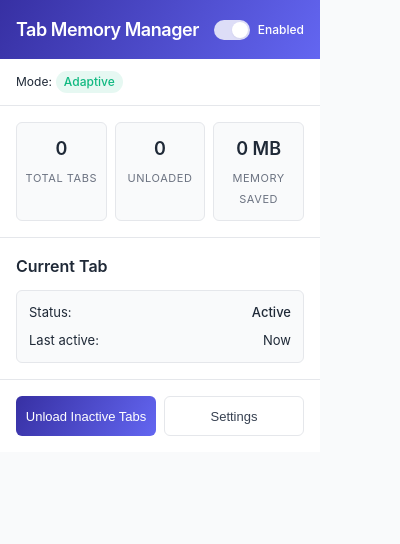
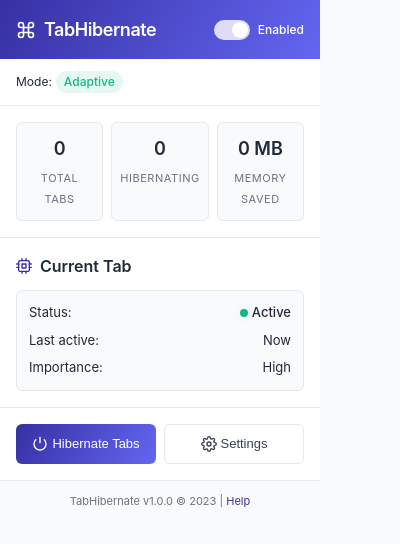
Before and after one commit to sivaratrisrinivas/tabHibernate, a browser extension: page popup.html in a window 400 px wide. Drawn offline with Linux system fonts and the light colour scheme; a web font is replaced by a local one.

Commit message:
feat: Update popup.html for branding and UI enhancements
- Changed title and header from "Tab Memory Manager" to "TabHibernate".
- Updated status label from "Unloaded" to "Hibernating" for clarity.
- Added importance indicator for the current tab.
- Enhanced action buttons with icons and updated text for better user experience.
- Introduced a footer with version info and help link.

```diff
--- a/popup.html
+++ b/popup.html
@@ -4,14 +4,22 @@
 <head>
     <meta charset="UTF-8">
     <meta name="viewport" content="width=device-width, initial-scale=1.0">
-    <title>Tab Memory Manager</title>
+    <title>TabHibernate</title>
     <link rel="stylesheet" href="popup.css">
 </head>
 
 <body>
     <div class="container">
         <header>
-            <h1>Tab Memory Manager</h1>
+            <h1>
+                <svg xmlns="http://www.w3.org/2000/svg" viewBox="0 0 24 24" fill="none" stroke="currentColor"
+                    stroke-width="2" stroke-linecap="round" stroke-linejoin="round">
+                    <path
+                        d="M18 3a3 3 0 0 0-3 3v12a3 3 0 0 0 3 3 3 3 0 0 0 3-3 3 3 0 0 0-3-3H6a3 3 0 0 0-3 3 3 3 0 0 0 3 3 3 3 0 0 0 3-3V6a3 3 0 0 0-3-3 3 3 0 0 0-3 3 3 3 0 0 0 3 3h12a3 3 0 0 0 3-3 3 3 0 0 0-3-3z">
+                    </path>
+                </svg>
+                TabHibernate
+            </h1>
             <div class="toggle-container">
                 <label class="switch">
                     <input type="checkbox" id="enableToggle">
@@ -33,7 +41,7 @@
             </div>
             <div class="stat-item">
                 <span class="stat-value" id="unloadedTabs">0</span>
-                <span class="stat-label">Unloaded</span>
+                <span class="stat-label">Hibernating</span>
             </div>
             <div class="stat-item">
                 <span class="stat-value" id="memorySaved">0 MB</span>
@@ -42,16 +50,52 @@
         </div>
 
         <div class="current-tab">
-            <h2>Current Tab</h2>
+            <h2>
+                <svg xmlns="http://www.w3.org/2000/svg" viewBox="0 0 24 24" fill="none" stroke="currentColor"
+                    stroke-width="2" stroke-linecap="round" stroke-linejoin="round">
+                    <rect x="4" y="4" width="16" height="16" rx="2" ry="2"></rect>
+                    <rect x="9" y="9" width="6" height="6"></rect>
+                    <line x1="9" y1="1" x2="9" y2="4"></line>
+                    <line x1="15" y1="1" x2="15" y2="4"></line>
+                    <line x1="9" y1="20" x2="9" y2="23"></line>
+                    <line x1="15" y1="20" x2="15" y2="23"></line>
+                    <line x1="20" y1="9" x2="23" y2="9"></line>
+                    <line x1="20" y1="14" x2="23" y2="14"></line>
+                    <line x1="1" y1="9" x2="4" y2="9"></line>
+                    <line x1="1" y1="14" x2="4" y2="14"></line>
+                </svg>
+                Current Tab
+            </h2>
             <div class="tab-info" id="currentTabInfo">
-                <p>Status: <span id="tabStatus">Active</span></p>
+                <p>Status: <span id="tabStatus" class="status-indicator status-active">Active</span></p>
                 <p>Last active: <span id="lastActive">Now</span></p>
+                <p>Importance: <span id="tabImportance">High</span></p>
             </div>
         </div>
 
         <div class="actions">
-            <button id="unloadButton" class="action-button">Unload Inactive Tabs</button>
-            <button id="settingsButton" class="action-button secondary">Settings</button>
+            <button id="unloadButton" class="action-button">
+                <svg xmlns="http://www.w3.org/2000/svg" viewBox="0 0 24 24" fill="none" stroke="currentColor"
+                    stroke-width="2" stroke-linecap="round" stroke-linejoin="round">
+                    <path d="M18.364 5.636a9 9 0 1 1-12.728 0"></path>
+                    <path d="M12 2v8"></path>
+                </svg>
+                Hibernate Tabs
+            </button>
+            <button id="settingsButton" class="action-button secondary">
+                <svg xmlns="http://www.w3.org/2000/svg" viewBox="0 0 24 24" fill="none" stroke="currentColor"
+                    stroke-width="2" stroke-linecap="round" stroke-linejoin="round">
+                    <circle cx="12" cy="12" r="3"></circle>
+                    <path
+                        d="M19.4 15a1.65 1.65 0 0 0 .33 1.82l.06.06a2 2 0 0 1 0 2.83 2 2 0 0 1-2.83 0l-.06-.06a1.65 1.65 0 0 0-1.82-.33 1.65 1.65 0 0 0-1 1.51V21a2 2 0 0 1-2 2 2 2 0 0 1-2-2v-.09A1.65 1.65 0 0 0 9 19.4a1.65 1.65 0 0 0-1.82.33l-.06.06a2 2 0 0 1-2.83 0 2 2 0 0 1 0-2.83l.06-.06a1.65 1.65 0 0 0 .33-1.82 1.65 1.65 0 0 0-1.51-1H3a2 2 0 0 1-2-2 2 2 0 0 1 2-2h.09A1.65 1.65 0 0 0 4.6 9a1.65 1.65 0 0 0-.33-1.82l-.06-.06a2 2 0 0 1 0-2.83 2 2 0 0 1 2.83 0l.06.06a1.65 1.65 0 0 0 1.82.33H9a1.65 1.65 0 0 0 1-1.51V3a2 2 0 0 1 2-2 2 2 0 0 1 2 2v.09a1.65 1.65 0 0 0 1 1.51 1.65 1.65 0 0 0 1.82-.33l.06-.06a2 2 0 0 1 2.83 0 2 2 0 0 1 0 2.83l-.06.06a1.65 1.65 0 0 0-.33 1.82V9a1.65 1.65 0 0 0 1.51 1H21a2 2 0 0 1 2 2 2 2 0 0 1-2 2h-.09a1.65 1.65 0 0 0-1.51 1z">
+                    </path>
+                </svg>
+                Settings
+            </button>
+        </div>
+
+        <div class="footer">
+            TabHibernate v1.0.0 &copy; 2023 | <a href="#" id="helpLink">Help</a>
         </div>
     </div>
 
```
